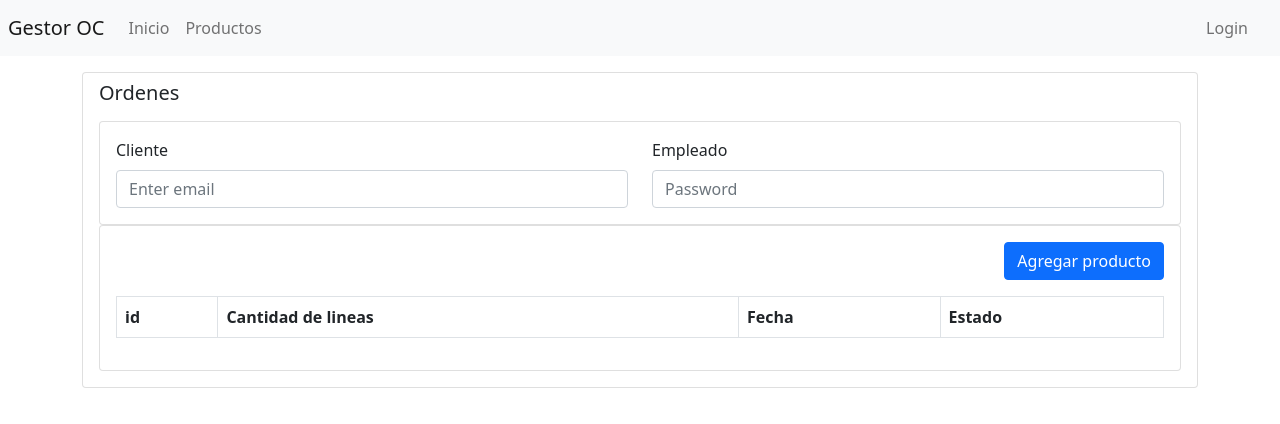
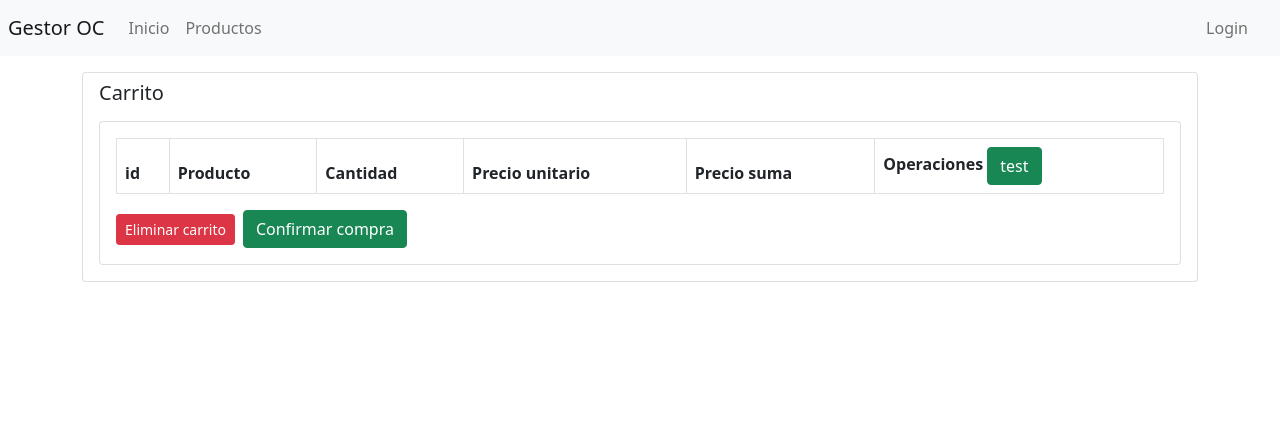
Before and after one commit to julespi/po-manager-front, a React (Create React App) app: page /cart in a window 1280 px wide. Shown: the top 424 px of the page. Built offline with nearby package versions, Linux system fonts and the light colour scheme.

Commit message:
carrito funcionando a medias con remove

```diff
--- a/src/Header.jsx
+++ b/src/Header.jsx
@@ -1,10 +1,16 @@
 import { Navbar, Nav, NavDropdown, Badge } from 'react-bootstrap';
 import { Link } from 'react-router-dom'
-import React, { useEffect } from "react";
+import React, { useEffect, useState } from "react";
 
 function Header({ userLogedIn, logOutHandler, openPo }) {
 
+  const [numProducts, setNumProducts] = useState("")
 
+  useEffect(() => {
+    if (openPo !== null && openPo.length > 0) {
+      setNumProducts(openPo[0].details.length)
+    }
+  }, [openPo])
 
 
   return (
@@ -22,7 +28,8 @@ function Header({ userLogedIn, logOutHandler, openPo }) {
             <Nav.Link as={Link} to="/cart">
               Carrito
               <Badge style={{ position: "absolute", top: "0.5rem", start: "0rem" }} pill bg="danger">
-                {(openPo !== null && openPo.length > 0) ? openPo[0].details.length : "0"}
+                {/*(openPo !== null && openPo.length > 0) ? numProducts : "0"*/}
+                {numProducts}
               </Badge>
             </Nav.Link>
             <Nav.Link as={Link} to="/manage-employees">Empleados</Nav.Link>
--- a/src/Orders.jsx
+++ b/src/Orders.jsx
@@ -1,104 +1,166 @@
 import Table from 'react-bootstrap/Table'
 import React, { useState, useEffect } from 'react'
-import { Row, Col, Form, Card, Button, Badge } from 'react-bootstrap';
+import { Card, Button } from 'react-bootstrap';
 import userService from './services/userService';
+import productService from './services/productService';
+import orderService from './services/orderService';
 
 function Orders({ userLogedIn }) {
 
     const [orderState, setOrderState] = useState({
-        loaded: false,
-        orders: [],
-        message: "",
-        error: null,
+        orderLoaded: false,
+        productsLoaded: false,
+        order: {
+            details: []
+        }
     })
+    const [asd, setAsd] = useState(false)
 
 
     useEffect(() => {
         if (userLogedIn != null && "id" in userLogedIn) {
-            userService.getOrdersForUserId(userLogedIn.id)
+            userService.getOrdersForUserId(userLogedIn.id, true)
                 .then(
                     (data) => {
-                        console.log(data)
-                        setOrderState({ loading: false, orders: data.payload })
+                        setOrderState({ orderLoaded: true, order: data.payload[0] })
                     },
                     (error) => {
                         console.log(error)
-                        setOrderState({ loading: true, error: error })
+                        setOrderState({ orderLoaded: false })
                     }
                 )
         }
+    }, [userLogedIn])
 
-    }, [])
+    useEffect(() => {
+        if (orderState.orderLoaded && !orderState.productsLoaded) {
+            const getProductInfo = () => {
+                let details = orderState.order.details
 
-    /*
-    if (!productState.loading && !done) {
-        let item = {}
-        let items = []
-        productState.products.map((product) => {
+                let newDetails = []
+                for (var i = 0; i < details.length; i++) {
+                    productService.getById(details[i].productId)
+                        .then(data => {
+                            let detail
+                            for (var j = 0; j < details.length; j++) {
+                                if (details[j].productId === data.payload.id) {
+                                    detail = details[j]
+                                    detail["product"] = data.payload
+                                    newDetails.push(detail)
 
-            item = { value: product.id, label: product.description }
-            items.push(item)
+                                }
+                            }
+                            let prevOrder = orderState.order
+                            prevOrder.details = newDetails
+                            setOrderState({ order: prevOrder, productsLoaded: true, orderLoaded: true })
+                        })
+                }
+            }
+            getProductInfo()
+        }
+
+    }, [orderState])
+
+
+
+    /*const getProductInfo = (details) => {
+        setProducts([])
+        for (var i = 0; i < details.length; i++) {
+            productService.getById(details[i].productId)
+                .then(data => setProducts((prev) => [...prev, data.payload]))
+        }
+    }*/
+
+
+    /*const getQuantityForProduct = (id) => {
+        for (var i = 0; i < orderState.order.details.length; i++) {
+            if (orderState.order.details[i].productId === id) {
+                return orderState.order.details[i].quantity
+            }
+        }
+        return "error"
+    }
+
+    const getSalePriceForProduct = (id) => {
+        for (var i = 0; i < orderState.order.details.length; i++) {
+            if (orderState.order.details[i].productId === id) {
+                return orderState.order.details[i].unitSalePrice
+            }
+        }
+        return "error"
+    }
+
+    const getDetailIdForProduct = (id) => {
+        for (var i = 0; i < orderState.order.details.length; i++) {
+            if (orderState.order.details[i].productId === id) {
+                return orderState.order.details[i].id
+            }
+        }
+        return "error"
+    }*/
+
+    const removeDetail = (id) => {
+        orderService.deleteDetail(id).then(() => {
+            let updatedDetails = []
+            for (var i = 0; i < orderState.order.details.length; i++) {
+                console.log(orderState.order.details[i].id === id)
+                if (orderState.order.details[i].id !== id) {
+                    updatedDetails.push(orderState.order.details[i])
+                }
+            }
+            let prevOrder = orderState.order
+            prevOrder.details = updatedDetails
+            console.log(prevOrder)
+            setOrderState({ order: prevOrder, productsLoaded: true, orderLoaded: true })
         })
-        setOptions(items)
-        console.log(options)
-        setDone(true)
-    }*/
+    }
+
+
+
 
     return (
         <div>
             <Card>
-                <Card.Title className="ms-3 mt-2 mb-0">Ordenes</Card.Title>
+                <Card.Title className="ms-3 mt-2 mb-0">Carrito</Card.Title>
                 <Card.Body>
-                    <Card>
-                        <Card.Body>
-                            <Row>
-                                <Form.Group as={Col} controlId="formGridEmail">
-                                    <Form.Label>Cliente</Form.Label>
-                                    <Form.Control placeholder="Enter email" />
-                                </Form.Group>
-
-                                <Form.Group as={Col} controlId="formGridPassword">
-                                    <Form.Label>Empleado</Form.Label>
-                                    <Form.Control placeholder="Password" />
-                                </Form.Group>
-                            </Row>
-                        </Card.Body>
-                    </Card>
                     <Card>
 
                         <Card.Body>
-                            <div className="d-flex">
-                                <Button
-                                    className="mb-3 ms-auto"
-                                >Agregar producto</Button>
-
-
-
-                            </div>
                             <Table striped bordered hover>
                                 <thead>
                                     <tr>
                                         <th>id</th>
-                                        <th>Cantidad de lineas</th>
-                                        <th>Fecha</th>
-                                        <th>Estado</th>
+                                        <th>Producto</th>
+                                        <th>Cantidad</th>
+                                        <th>Precio unitario</th>
+                                        <th>Precio suma</th>
+                                        <th>Operaciones <Button variant="success" onClick={() => console.log(orderState)}>test</Button></th>
                                     </tr>
                                 </thead>
                                 <tbody>
-                                    {orderState.orders.map(order => (
-                                        <tr key={order.id}>
-                                            <td>{order.id}</td>
-                                            <td>{order.details.length}</td>
-                                            <td>{order.created}</td>
-                                            <td>{order.isOpen ?
-                                                <Badge bg="success">Abierto</Badge>
-                                                :
-                                                <Badge bg="danger">Cerrado</Badge>
-                                            }</td>
+                                    {orderState.productsLoaded && orderState.order.details.map((detail) => (
+                                        <tr key={detail.id}>
+                                            <td>{detail.id}</td>
+                                            <td>{detail.product.description}</td>
+                                            <td>{detail.quantity}</td>
+                                            <td>$ {detail.unitSalePrice}</td>
+                                            <td>$ {detail.quantity * detail.unitSalePrice}</td>
+                                            <td>
+                                                <Button
+                                                    className="me-2"
+                                                    variant="danger"
+                                                    size="sm"
+                                                    onClick={() => removeDetail(detail.id)}
+                                                >Remover</Button>
+                                                <Button variant="warning" size="sm" disabled>Modificar</Button>
+                                            </td>
+
                                         </tr>
                                     ))}
                                 </tbody>
                             </Table>
+                            <Button className="me-2" variant="danger" size="sm">Eliminar carrito</Button>
+                            <Button variant="success">Confirmar compra</Button>
                         </Card.Body>
                     </Card>
                 </Card.Body>
--- a/src/services/orderService.js
+++ b/src/services/orderService.js
@@ -16,6 +16,9 @@ const orderService = {
       .then((res) => res.json())
       .then((data) => data.payload)
   },
+  async deleteDetail(id) {
+    return fetch(baseUrl + "/" + id + "/detail", { method: "DELETE" })
+  },
 }
 
 export default orderService
```
